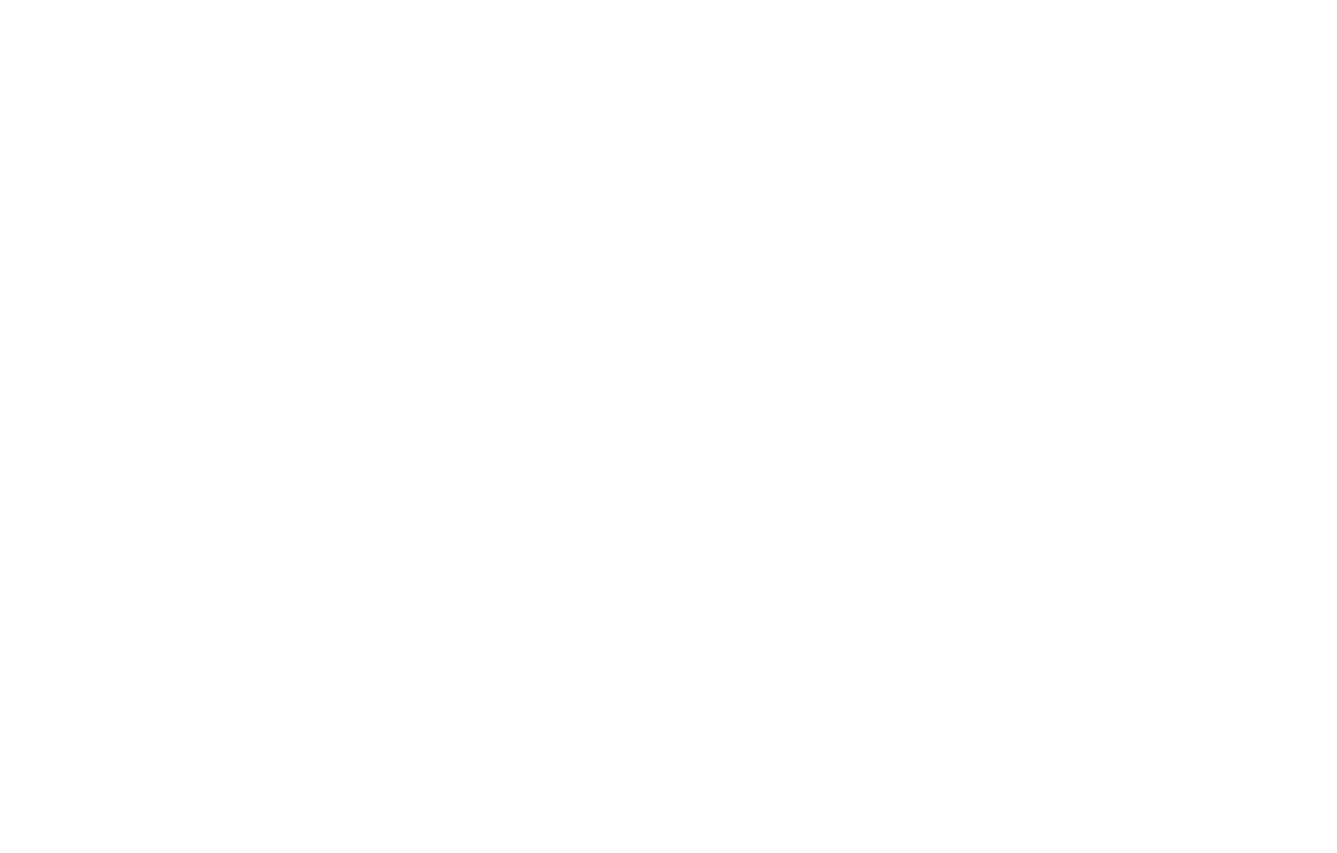
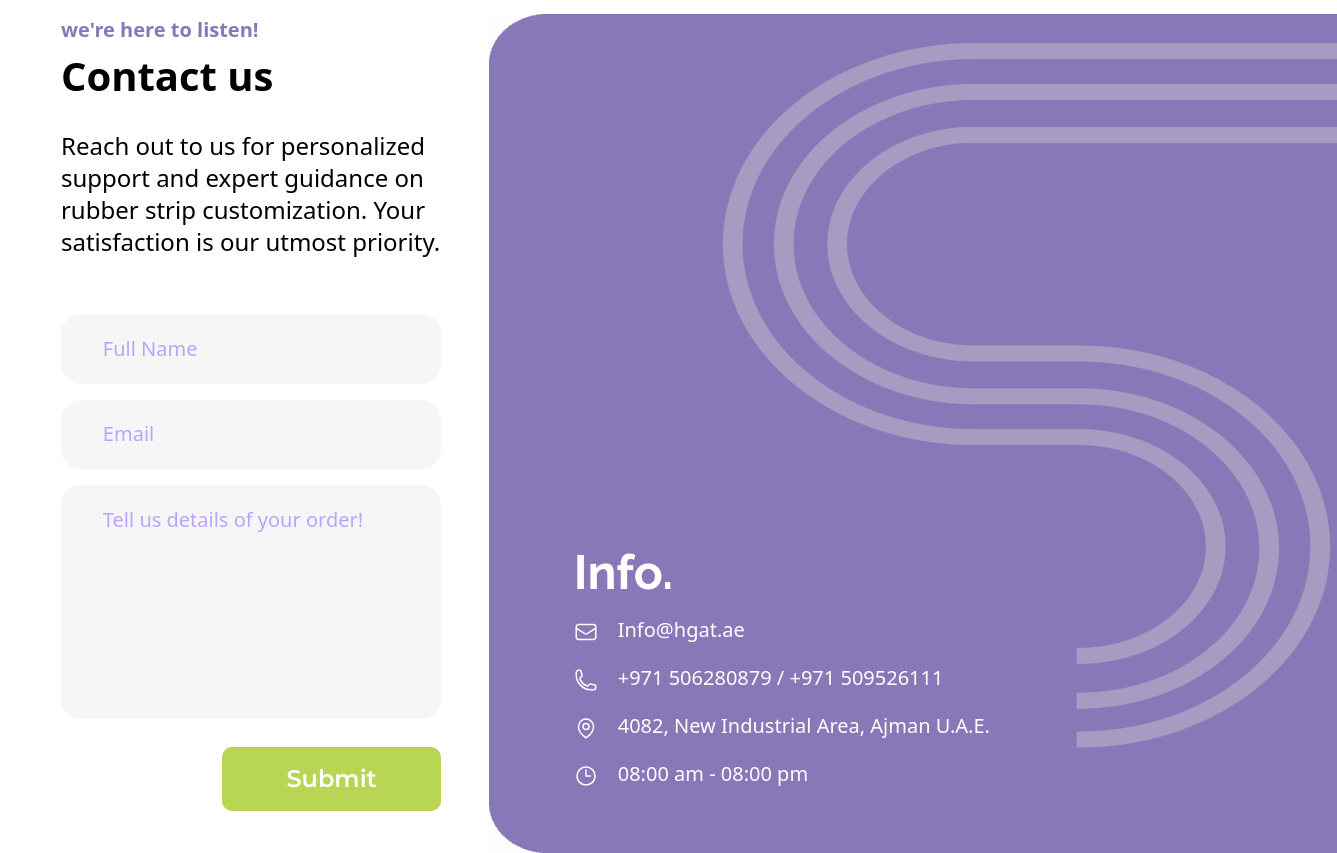
Before and after one commit to m4kman/horizon, a React (Vite) app: page / in a window 1280 px wide. Shown: the part 3540-4393 px from the top of the page, 1337 px wide, since content can reach past the window. Before the commit the page ends 3282 px from the top, so only its background shows below. Built offline with nearby package versions, Linux system fonts and the light colour scheme; the HTML template or start-up script is replaced by a standard one.

Commit message:
create contact section

```diff
--- a/src/App.tsx
+++ b/src/App.tsx
@@ -3,6 +3,7 @@
 import Hero from "./components/home/Hero";
 import Category from "./components/home/Category";
 import Info from "./components/home/Info";
+import Contact from "./components/Contact";
 
 export default function App() {
   return (
@@ -11,6 +12,7 @@
       <Hero />
       <Category />
       <Info />
+      <Contact />
     </div>
   );
 }
--- a/src/components/Contact.tsx
+++ b/src/components/Contact.tsx
@@ -0,0 +1,128 @@
+import React from "react";
+import Button from "./Button";
+
+export default function Contact() {
+  return (
+    <div className="mt-[17.5rem] flex min-h-[839px] justify-between gap-12">
+      <div className="max-w-[45rem]">
+        <p className="text-xl font-bold leading-8 text-[#8878B7]">
+          we're here to listen!
+        </p>
+        <h1 className="mb-6 text-[2.5rem] font-semibold">Contact us</h1>
+        <p className="mb-14 text-2xl">
+          Reach out to us for personalized support and expert guidance on rubber
+          strip customization. Your satisfaction is our utmost priority.
+        </p>
+        <form className="flex flex-col">
+          <div className="flex flex-col">
+            <input
+              className="mb-4 rounded-[1.25rem] bg-[#F6F6F6] px-[2.62rem] py-[1.3rem] text-xl font-medium text-[#BBA4FF] placeholder-[#BBA4FF]"
+              type="text"
+              placeholder="Full Name"
+            />
+            <input
+              className="mb-4 rounded-[1.25rem] bg-[#F6F6F6] px-[2.62rem] py-[1.3rem] text-xl font-medium text-[#BBA4FF] placeholder-[#BBA4FF]"
+              type="email"
+              placeholder="Email"
+            />
+            <input
+              className="rounded-[1.25rem] bg-[#F6F6F6] px-[2.62rem] pb-[11.56rem] pt-[1.3rem] text-xl font-medium text-[#BBA4FF] placeholder-[#BBA4FF]"
+              type="text"
+              placeholder="Tell us details of your order!"
+            />
+          </div>
+          <button
+            type="submit"
+            className="mt-7 self-end rounded-[.625rem] bg-[#B8D653] px-[4rem] py-[1rem] font-main text-2xl font-semibold text-[#fff]"
+          >
+            Submit
+          </button>
+        </form>
+      </div>
+      <div className="relative min-h-full min-w-[53rem] justify-self-end bg-contact-image bg-no-repeat">
+        <div className="absolute left-[5.31rem] top-[32.38rem] text-[#fff]">
+          <h1 className="mt-4 font-hero text-5xl font-bold">Info.</h1>
+          <div className="text-xl">
+            <div className="mt-5">
+              <svg
+                xmlns="http://www.w3.org/2000/svg"
+                fill="none"
+                viewBox="0 0 24 24"
+                strokeWidth={1.5}
+                stroke="currentColor"
+                className="inline-block h-6 w-6"
+              >
+                <path
+                  strokeLinecap="round"
+                  strokeLinejoin="round"
+                  d="M21.75 6.75v10.5a2.25 2.25 0 01-2.25 2.25h-15a2.25 2.25 0 01-2.25-2.25V6.75m19.5 0A2.25 2.25 0 0019.5 4.5h-15a2.25 2.25 0 00-2.25 2.25m19.5 0v.243a2.25 2.25 0 01-1.07 1.916l-7.5 4.615a2.25 2.25 0 01-2.36 0L3.32 8.91a2.25 2.25 0 01-1.07-1.916V6.75"
+                />
+              </svg>
+              <p className="inline-block pl-5">Info@hgat.ae</p>
+            </div>
+            <div className="mt-5">
+              <svg
+                xmlns="http://www.w3.org/2000/svg"
+                fill="none"
+                viewBox="0 0 24 24"
+                strokeWidth={1.5}
+                stroke="currentColor"
+                className="inline-block h-6 w-6"
+              >
+                <path
+                  strokeLinecap="round"
+                  strokeLinejoin="round"
+                  d="M2.25 6.75c0 8.284 6.716 15 15 15h2.25a2.25 2.25 0 002.25-2.25v-1.372c0-.516-.351-.966-.852-1.091l-4.423-1.106c-.44-.11-.902.055-1.173.417l-.97 1.293c-.282.376-.769.542-1.21.38a12.035 12.035 0 01-7.143-7.143c-.162-.441.004-.928.38-1.21l1.293-.97c.363-.271.527-.734.417-1.173L6.963 3.102a1.125 1.125 0 00-1.091-.852H4.5A2.25 2.25 0 002.25 4.5v2.25z"
+                />
+              </svg>
+              <p className="inline-block pl-5">
+                +971 506280879 / +971 509526111
+              </p>
+            </div>
+            <div className="mt-5">
+              <svg
+                xmlns="http://www.w3.org/2000/svg"
+                fill="none"
+                viewBox="0 0 24 24"
+                strokeWidth={1.5}
+                stroke="currentColor"
+                className="inline-block h-6 w-6"
+              >
+                <path
+                  strokeLinecap="round"
+                  strokeLinejoin="round"
+                  d="M15 10.5a3 3 0 11-6 0 3 3 0 016 0z"
+                />
+                <path
+                  strokeLinecap="round"
+                  strokeLinejoin="round"
+                  d="M19.5 10.5c0 7.142-7.5 11.25-7.5 11.25S4.5 17.642 4.5 10.5a7.5 7.5 0 1115 0z"
+                />
+              </svg>
+              <p className="inline-block pl-5">
+                4082, New Industrial Area, Ajman U.A.E.
+              </p>
+            </div>
+            <div className="mt-5">
+              <svg
+                xmlns="http://www.w3.org/2000/svg"
+                fill="none"
+                viewBox="0 0 24 24"
+                strokeWidth={1.5}
+                stroke="currentColor"
+                className="inline-block h-6 w-6"
+              >
+                <path
+                  strokeLinecap="round"
+                  strokeLinejoin="round"
+                  d="M12 6v6h4.5m4.5 0a9 9 0 11-18 0 9 9 0 0118 0z"
+                />
+              </svg>
+              <p className="inline-block pl-5">08:00 am - 08:00 pm</p>
+            </div>
+          </div>
+        </div>
+      </div>
+    </div>
+  );
+}
--- a/src/components/home/about/About.tsx
+++ b/src/components/home/about/About.tsx
@@ -5,7 +5,7 @@
   return (
     <div className="flex justify-between gap-[8.25rem]">
       <div className="ml-28 mt-44">
-        <p className="mb-1 text-xl font-bold leading-8 text-[#8878B7]">
+        <p className="text-xl font-bold leading-8 text-[#8878B7]">
           who we are?
         </p>
         <h1 className="mb-6 text-[2.5rem] font-semibold">About us</h1>
--- a/src/components/home/about/Customization.tsx
+++ b/src/components/home/about/Customization.tsx
@@ -9,7 +9,7 @@
         <img src={graphicImage} alt="Graphic Image" />
       </div>
       <div className="ml-[10rem]">
-        <p className="mb-1 text-xl font-bold leading-8 text-[#8878B7]">
+        <p className="text-xl font-bold leading-8 text-[#8878B7]">
           putting your needs first!
         </p>
         <h1 className="text-[2.5rem] font-semibold">Customization</h1>
--- a/tailwind.config.js
+++ b/tailwind.config.js
@@ -10,6 +10,7 @@
     extend: {
       backgroundImage: {
         "hero-image": "url('./src/assets/hero.png')",
+        "contact-image": "url('./src/assets/contact.png')",
       },
       listStyleImage: {
         polygon: "url('./src/assets/list_image.png')",
```
Also changed, not shown: src/assets/background2.png (deleted), src/assets/contact.png (added).
